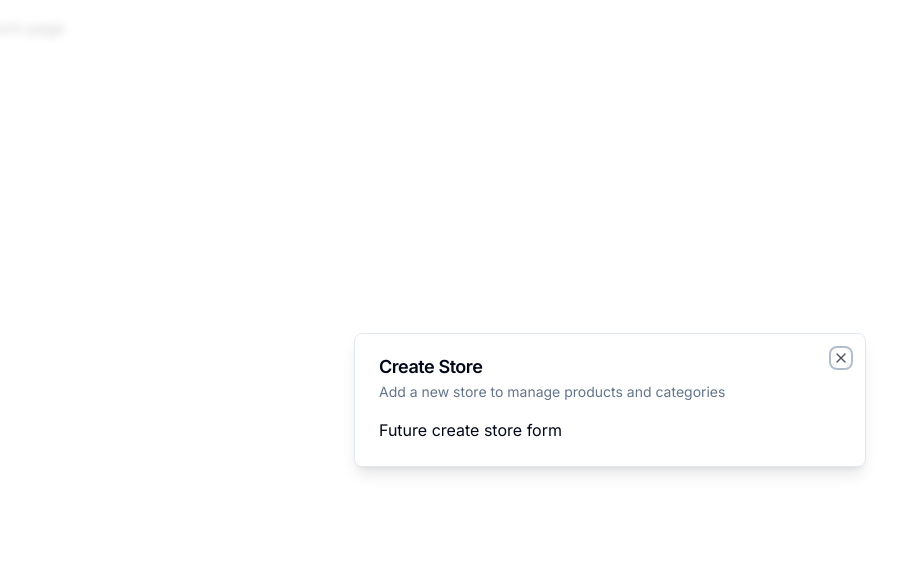
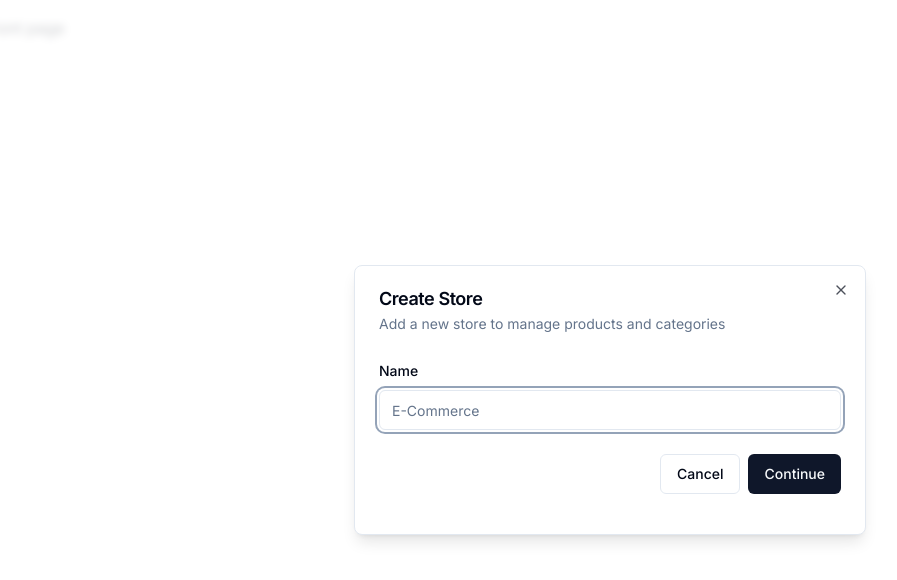
Before and after one commit to MarianHabor/ecommerce-app, a Next.js app: page / in a window 1280 px wide. Shown: the top 580 px of the page, without its empty margins (30-927 px from the left). Built offline with nearby package versions, Linux system fonts and the light colour scheme.

Commit message:
added prismadb

```diff
--- a/components/modals/store-modal.tsx
+++ b/components/modals/store-modal.tsx
@@ -1,10 +1,32 @@
 "use client";
+
+import * as z from "zod";
 
 import { useStoreModal } from "@/hooks/use-store-modal";
 import { Modal } from "@/components/ui/modal";
+import { useForm } from "react-hook-form";
+import { zodResolver } from "@hookform/resolvers/zod";
+import { Form, FormControl, FormField, FormItem, FormLabel, FormMessage } from "@/components/ui/form";
+import { Input } from "@/components/ui/input";
+import { Button } from "@/components/ui/button";
+
+const formSchema = z.object({
+    name: z.string().min(1),
+});
 
 export const StoreModal = () => {
     const StoreModal = useStoreModal();
+
+    const form = useForm<z.infer<typeof formSchema>>({
+        resolver: zodResolver(formSchema),
+        defaultValues: {
+            name: "",
+        },
+    });
+
+    const onSubmit = async (values: z.infer<typeof formSchema>) => {
+
+    };
 
     return (
         <Modal
@@ -13,7 +35,33 @@
             isOpen={StoreModal.isOpen}
             onClose={StoreModal.onClose}
         >
-            Future create store form
+            <div>
+                <div className="space-y-4 py-2 pb-4">
+                    <Form {...form}>
+                        <form onSubmit={form.handleSubmit(onSubmit)}>
+                            <FormField
+                                control={form.control}
+                                name="name"
+                                render={({ field }) => (
+                                    <FormItem>
+                                        <FormLabel>
+                                            Name
+                                        </FormLabel>
+                                        <FormControl>
+                                            <Input placeholder="E-Commerce" {...field} />
+                                        </FormControl>
+                                        <FormMessage />
+                                    </FormItem>
+                                )}
+                            />
+                            <div className="pt-6 space-x-2 flex items-center justify-end w-full">
+                                <Button variant="outline" onClick={StoreModal.onClose}>Cancel</Button>
+                                <Button type="submit">Continue</Button>
+                            </div>
+                        </form>
+                    </Form>
+                </div>
+            </div>
         </Modal>
     );
 };
--- a/package.json
+++ b/package.json
@@ -11,6 +11,7 @@
   "dependencies": {
     "@clerk/nextjs": "^4.23.1",
     "@hookform/resolvers": "^3.1.1",
+    "@prisma/client": "^5.1.0",
     "@radix-ui/react-dialog": "^1.0.4",
     "@radix-ui/react-label": "^2.0.2",
     "@radix-ui/react-slot": "^1.0.2",
@@ -34,5 +35,8 @@
     "typescript": "5.1.6",
     "zod": "^3.21.4",
     "zustand": "^4.4.0"
+  },
+  "devDependencies": {
+    "prisma": "^5.1.0"
   }
 }
```
Also changed, not shown: lib/prismadb.ts (added, +11 -0 lines), 2 other files (tests, documents, lock files or other folders).
